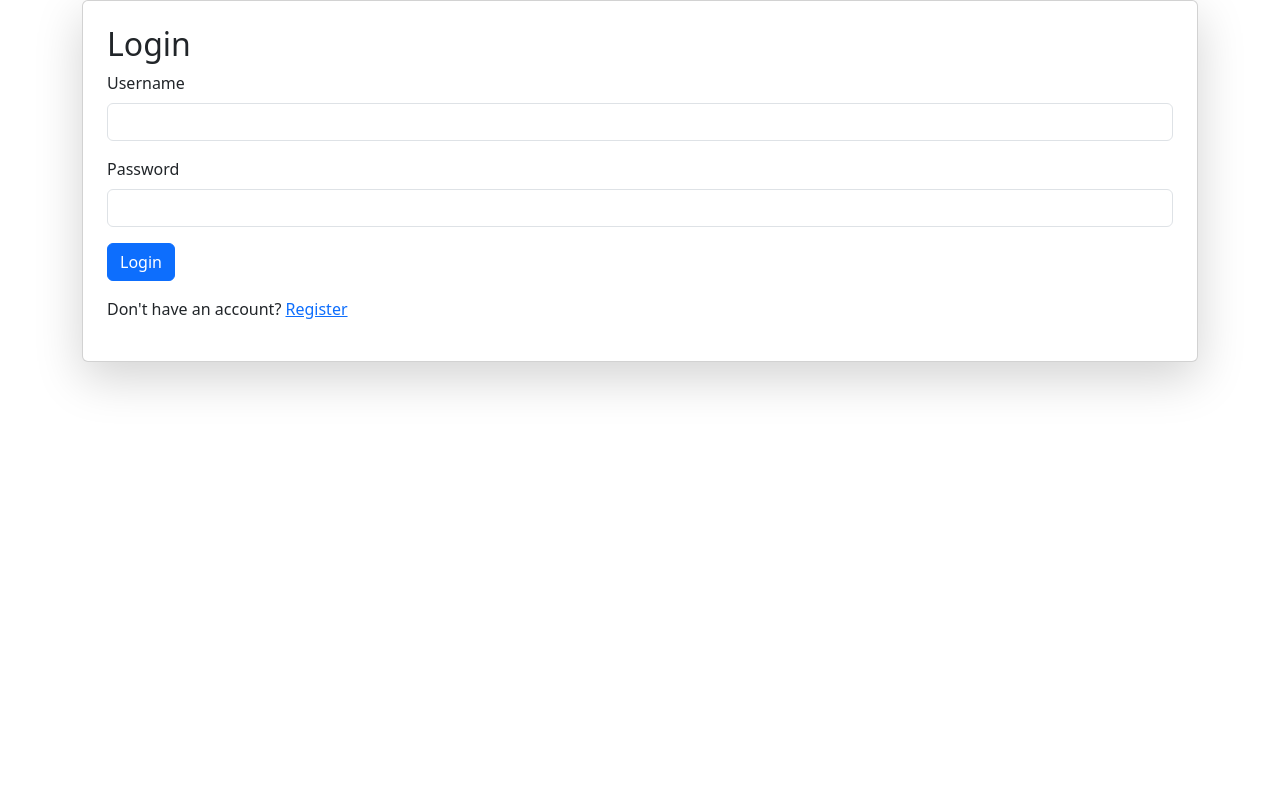
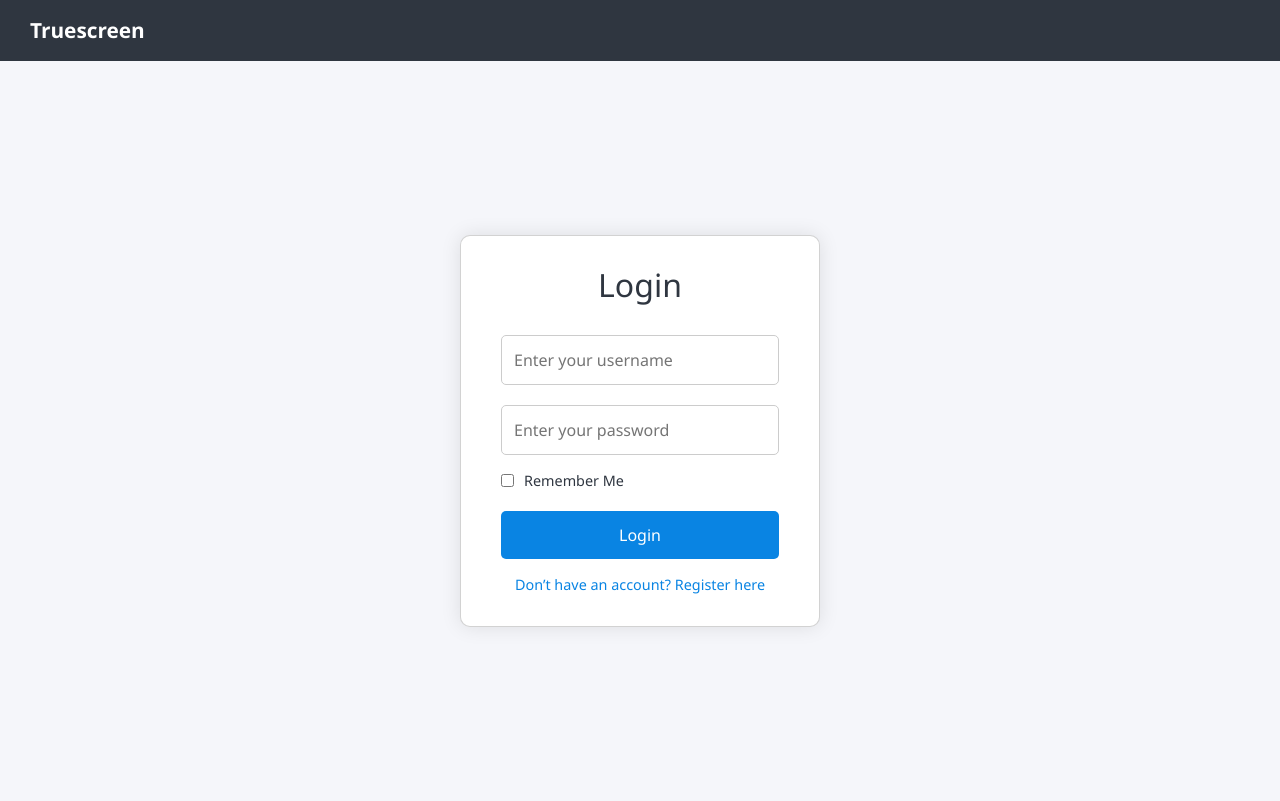
Before and after one commit to sampadapansare/truescreen, a Flask app: page /login in a window 1280 px wide. Before the commit the page ends 391 px from the top, so only its background shows below. Run offline with Flask 3, Linux system fonts and the light colour scheme.

Commit message:
login.html

```diff
--- a/templates/login.html
+++ b/templates/login.html
@@ -1,43 +1,123 @@
 <!DOCTYPE html>
 <html lang="en">
 <head>
-  <meta charset="UTF-8">
+  <meta charset="UTF-8" />
+  <meta name="viewport" content="width=device-width, initial-scale=1.0"/>
   <title>Login</title>
-  <link href="https://cdn.jsdelivr.net/npm/bootstrap@5.3.0/dist/css/bootstrap.min.css" rel="stylesheet">
-  <link rel="stylesheet" href="{{ url_for('static', filename='style.css') }}">
+
+  <link rel="stylesheet" href="{{ url_for('static', filename='styles.css') }}" />
+  <link href="https://cdn.jsdelivr.net/npm/bootstrap@5.3.0/dist/css/bootstrap.min.css" rel="stylesheet"/>
+  <script src="https://cdn.jsdelivr.net/npm/bootstrap@5.3.0/dist/js/bootstrap.bundle.min.js"></script>
+
+  <style>
+    body {
+      margin: 0;
+      font-family: 'Segoe UI', sans-serif;
+      background: #f5f6fa;
+    }
+    .navbar {
+      background: #2f3640;
+      color: #fff;
+      padding: 15px 30px;
+      display: flex;
+      align-items: center;
+    }
+    .navbar .brand {
+      font-size: 1.3em;
+      font-weight: bold;
+    }
+    .container {
+      display: flex;
+      justify-content: center;
+      align-items: center;
+      height: calc(100vh - 60px);
+    }
+    .card {
+      background: #fff;
+      padding: 30px 40px;
+      border-radius: 10px;
+      box-shadow: 0 0 20px rgba(0,0,0,0.1);
+      width: 360px;
+    }
+    .card h2 {
+      margin-bottom: 20px;
+      color: #2f3640;
+      text-align: center;
+    }
+    .card input[type="text"],
+    .card input[type="password"] {
+      width: 100%;
+      padding: 12px;
+      margin: 10px 0;
+      border: 1px solid #ccc;
+      border-radius: 5px;
+      font-size: 1em;
+    }
+    .remember-row {
+      display: flex;
+      align-items: center;
+      gap: 10px;
+      margin: 5px 0 10px;
+      font-size: 0.9em;
+      color: #2f3640;
+    }
+    .card button {
+      width: 100%;
+      padding: 12px;
+      margin-top: 10px;
+      background: #0984e3;
+      border: none;
+      color: #fff;
+      font-size: 1em;
+      border-radius: 5px;
+      cursor: pointer;
+      transition: background 0.3s;
+    }
+    .card button:hover {
+      background: #74b9ff;
+    }
+    .card .link {
+      display: block;
+      text-align: center;
+      margin-top: 15px;
+      color: #0984e3;
+      text-decoration: none;
+      font-size: 0.9em;
+    }
+    .error {
+      color: #e84118;
+      text-align: center;
+      margin-top: 10px;
+      font-size: 0.9em;
+    }
+  </style>
 </head>
 <body>
+  <div class="navbar">
+    <div class="brand">Truescreen</div>
+  </div>
+
   <div class="container">
-    <div class="card p-4 shadow-lg">
+    <div class="card">
       <h2>Login</h2>
+      <form method="POST">
+        <input type="text" name="username" placeholder="Enter your username" required />
+        <input type="password" name="password" placeholder="Enter your password" required />
 
-      <!-- Flash Messages -->
-      {% with messages = get_flashed_messages(with_categories=true) %}
-        {% if messages %}
-          {% for category, message in messages %}
-            <div class="alert alert-{{ 'danger' if category == 'error' else category }} alert-dismissible fade show" role="alert">
-              {{ message }}
-              <button type="button" class="btn-close" data-bs-dismiss="alert" aria-label="Close"></button>
-            </div>
-          {% endfor %}
-        {% endif %}
-      {% endwith %}
+        <div class="remember-row">
+          <input type="checkbox" id="remember" name="remember" />
+          <label for="remember">Remember Me</label>
+        </div>
 
-      <form method="POST">
-        <div class="mb-3">
-          <label for="username" class="form-label">Username</label>
-          <input type="text" id="username" name="username" class="form-control" required>
-        </div>
-        <div class="mb-3">
-          <label for="password" class="form-label">Password</label>
-          <input type="password" id="password" name="password" class="form-control" required>
-        </div>
-        <button type="submit" class="btn btn-primary">Login</button>
-        <p class="mt-3">Don't have an account? <a href="{{ url_for('register') }}">Register</a></p>
+        <button type="submit">Login</button>
       </form>
+
+      {% if error %}
+        <div class="error">{{ error }}</div>
+      {% endif %}
+
+      <a href="/register" class="link">Don’t have an account? Register here</a>
     </div>
   </div>
-
-  <script src="https://cdn.jsdelivr.net/npm/bootstrap@5.3.0/dist/js/bootstrap.bundle.min.js"></script>
 </body>
 </html>
```
